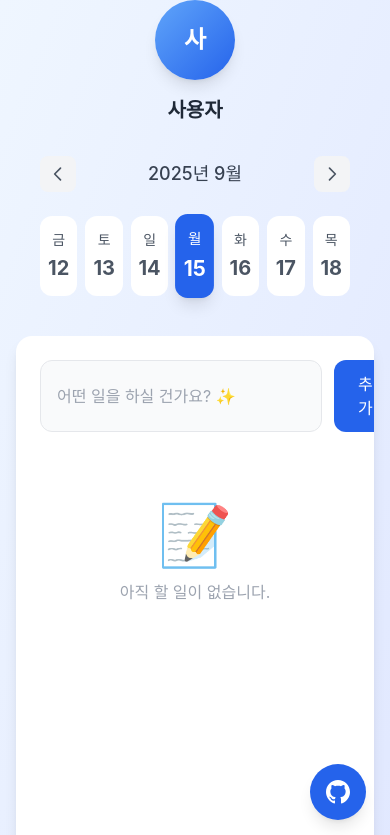
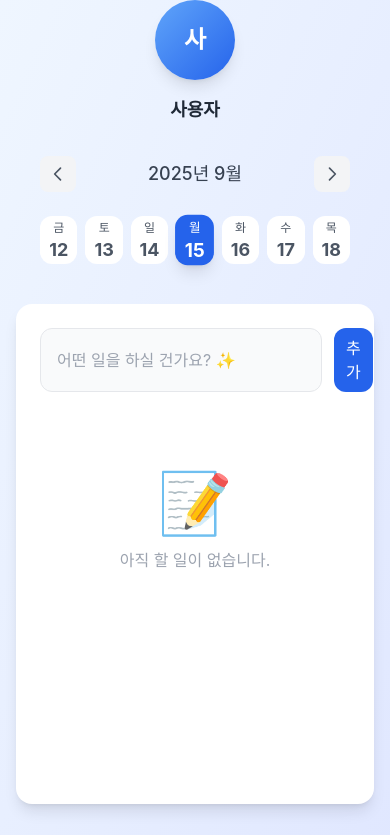
Before and after one commit to doyeonkim1997/react-ts-todolist, a React (Vite) app: page / in a window 390 px wide. Shown: the top 835 px of the page. Built offline with nearby package versions, Linux system fonts and the light colour scheme; a web font is replaced by a local one.

Commit message:
feat(responsive): improve responsive UI for mobile and adjust FAB position

```diff
--- a/src/App.tsx
+++ b/src/App.tsx
@@ -35,7 +35,7 @@ function App() {
           flex items-center justify-center
         "
       >
-        <div className="w-full max-w-xl px-4">
+        <div className="w-full max-w-xl px-4 sm:px-6">
           {/* 프로필 섹션 */}
           <ProfileSection
             profileImage={DEFAULT_USER_PROFILE.profileImage}
@@ -54,7 +54,8 @@ function App() {
               bg-white dark:bg-slate-800
               rounded-2xl shadow-lg overflow-hidden
               transition-colors duration-300
-              h-[600px] flex flex-col
+              h-[500px] sm:h-[600px] md:h-[700px]
+              flex flex-col
             "
           >
             {/* 진행도 바 + 입력폼 */}
@@ -67,6 +68,10 @@ function App() {
                 total={getTodosForDate(selectedDate).length}
               />
               <TodoForm onAdd={(text) => addTodo(selectedDate, text)} />
+              {/* 간격 확보*/}
+              <div className="mb-4">
+                <div className="h-4"></div>
+              </div>
             </div>
 
             {/* 리스트 영역 */}
--- a/src/components/ContactFAB.tsx
+++ b/src/components/ContactFAB.tsx
@@ -5,7 +5,7 @@ export function ContactFAB() {
         href="https://github.com/doyeonkim1997/"
         target="_blank"
         rel="noopener noreferrer"
-        className="group w-14 h-14 bg-blue-600 hover:bg-blue-700 rounded-full shadow-lg flex items-center justify-center text-white transition-all duration-300 transform hover:scale-105"
+        className="hidden sm:flex group w-14 h-14 bg-blue-600 hover:bg-blue-700 rounded-full shadow-lg flex items-center justify-center text-white transition-all duration-300 transform hover:scale-105"
         aria-label="GitHub으로 이동"
       >
         <svg className="w-6 h-6" fill="currentColor" viewBox="0 0 24 24">
--- a/src/components/DateSlider.tsx
+++ b/src/components/DateSlider.tsx
@@ -21,7 +21,7 @@ export function DateSlider({ selectedDate, onDateSelect }: DateSliderProps) {
 
   const getDateButtonStyle = (date: Date): string => {
     const baseStyle =
-      "flex flex-col items-center justify-center w-20 h-20 rounded-xl transition-all duration-300 transform hover:scale-105";
+      "flex flex-col items-center justify-center w-12 h-12 sm:w-20 sm:h-20 rounded-xl transition-all duration-300 transform hover:scale-105";
 
     if (isSameDate(date, selectedDate)) {
       return `${baseStyle} bg-blue-600 text-white shadow-lg scale-105
@@ -109,10 +109,12 @@ export function DateSlider({ selectedDate, onDateSelect }: DateSliderProps) {
               className={getDateButtonStyle(date)}
               aria-label={`${date.getMonth() + 1}월 ${date.getDate()}일 선택`}
             >
-              <span className="text-sm font-medium mb-1">
+              <span className="text-xs sm:text-sm font-medium mt-1 sm:mt-0">
                 {getDayOfWeek(date)}
               </span>
-              <span className="text-xl font-bold">{date.getDate()}</span>
+              <span className="text-lg sm:text-xl font-bold">
+                {date.getDate()}
+              </span>
             </button>
           ))}
         </div>
--- a/src/components/ProfileSection.tsx
+++ b/src/components/ProfileSection.tsx
@@ -30,7 +30,7 @@ export function ProfileSection({
           </div>
         )}
       </div>
-      <h2 className="text-xl font-semibold text-gray-800 dark:text-gray-100 transition-colors duration-300">
+      <h2 className="text-lg sm:text-xl md:text-2xl font-semibold text-gray-800 dark:text-gray-100 transition-colors duration-300">
         {nickname}
       </h2>
     </div>
--- a/src/components/TodoForm.tsx
+++ b/src/components/TodoForm.tsx
@@ -21,29 +21,35 @@ export function TodoForm({ onAdd }: TodoFormProps) {
   };
 
   return (
-    <div className="mb-6">
-      <form onSubmit={handleSubmit}>
-        <div className="flex gap-3">
+    <form onSubmit={handleSubmit} className="flex gap-3">
       <input
         type="text"
         value={text}
         onChange={(e) => setText(e.target.value)}
         placeholder="어떤 일을 하실 건가요? ✨"
         className="
-                      flex-1 px-4 py-3 border border-gray-200 rounded-xl
-                      focus:outline-none focus:ring-2 focus:ring-blue-500 focus:border-transparent
-                      bg-gray-50 placeholder-gray-400
-                      dark:bg-slate-700 dark:border-slate-600 dark:text-gray-100 dark:placeholder-gray-400
-                      transition-colors duration-300"
+        flex-1 px-4 py-2
+        border border-gray-200 dark:border-slate-500
+        rounded-xl
+        focus:outline-none focus:ring-2 focus:ring-blue-500
+        bg-gray-50 dark:bg-slate-600
+        text-gray-800 dark:text-gray-100
+        placeholder-gray-400 dark:placeholder-gray-400
+        transition-colors duration-300
+      "
       />
       <button
         type="submit"
-            className="px-6 py-3 bg-blue-600 text-white rounded-xl hover:bg-blue-700 focus:outline-none focus:ring-2 focus:ring-blue-500 focus:ring-offset-2 transition-colors font-medium"
+        className="
+        px-3 py-2 sm:px-6 sm:py-3
+        bg-blue-600 text-white rounded-xl
+        hover:bg-blue-700
+        focus:outline-none focus:ring-2 focus:ring-blue-500
+        transition-colors font-medium
+      "
       >
         추가
       </button>
-        </div>
     </form>
-    </div>
   );
 }
```
Lines whose indentation alone changed are shown as unchanged.
